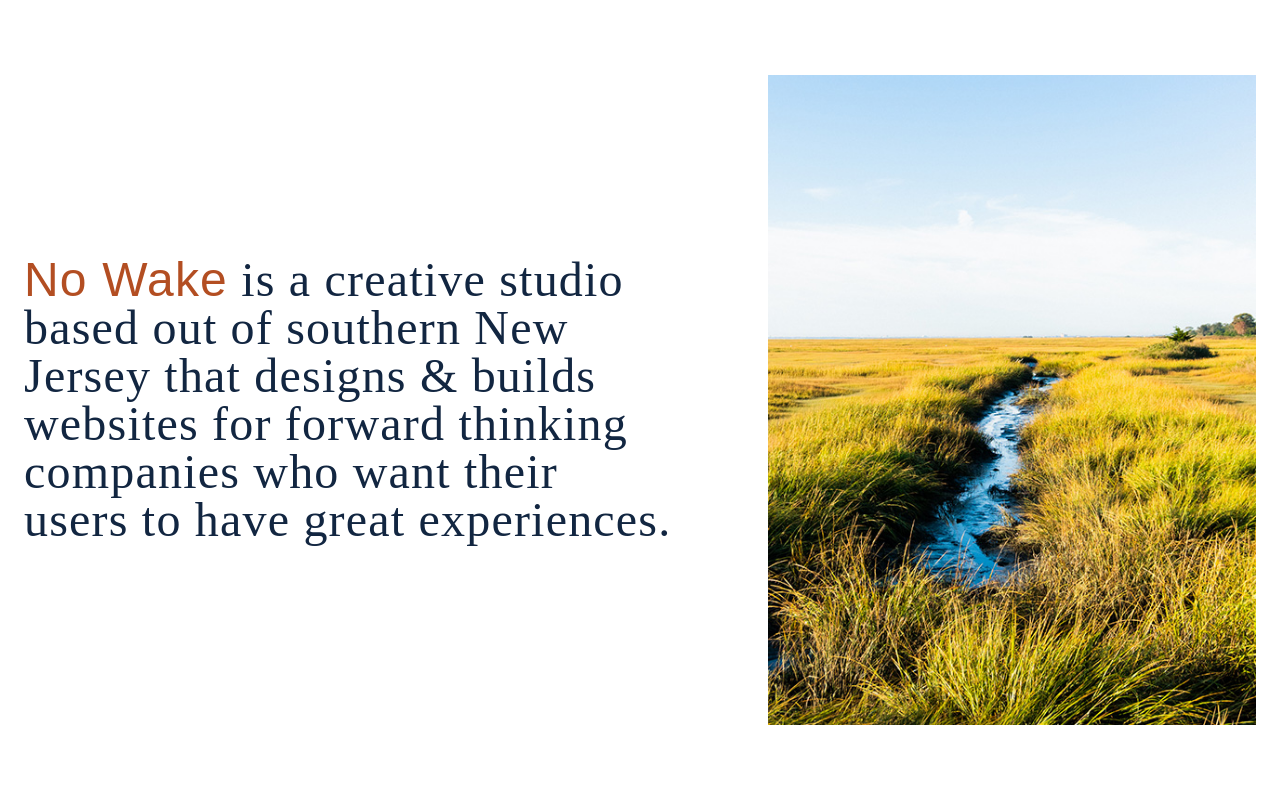
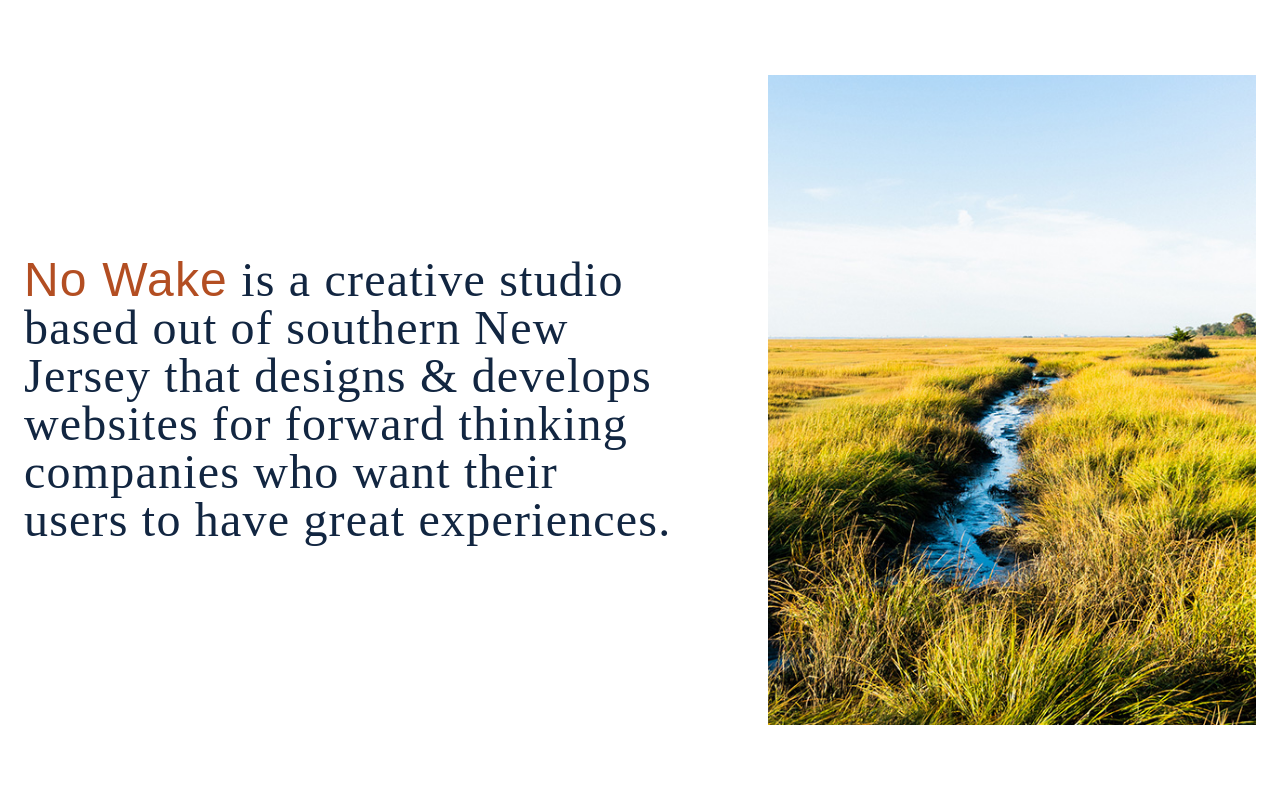
Before and after one commit to jeremel/nowake-next, a Next.js app: page / in a window 1280 px wide. Shown: the top 800 px of the page. Built offline with nearby package versions, Linux system fonts and the light colour scheme; a web font is replaced by a local one.

Commit message:
Update one(!) word

```diff
--- a/components/Header.tsx
+++ b/components/Header.tsx
@@ -8,7 +8,7 @@
           <p className="text-primary-navy font-serif font-light lg:text-5xl md:text-4xl text-3xl tracking-wide cursor-default">
             <span className="text-primary-rust font-sans">No Wake</span> is a
             creative studio based out of southern New Jersey that designs &
-            builds websites for forward thinking companies who want their users
+            develops websites for forward thinking companies who want their users
             to have great experiences.
           </p>
         </div>
@@ -20,10 +20,6 @@
               priority
               width={525}
               height={700}
-              // style={{
-              //   objectFit: "contain",
-              //   objectPosition: "center",
-              // }}
               className="object-contain object-center"
             />
           </figure>
```
